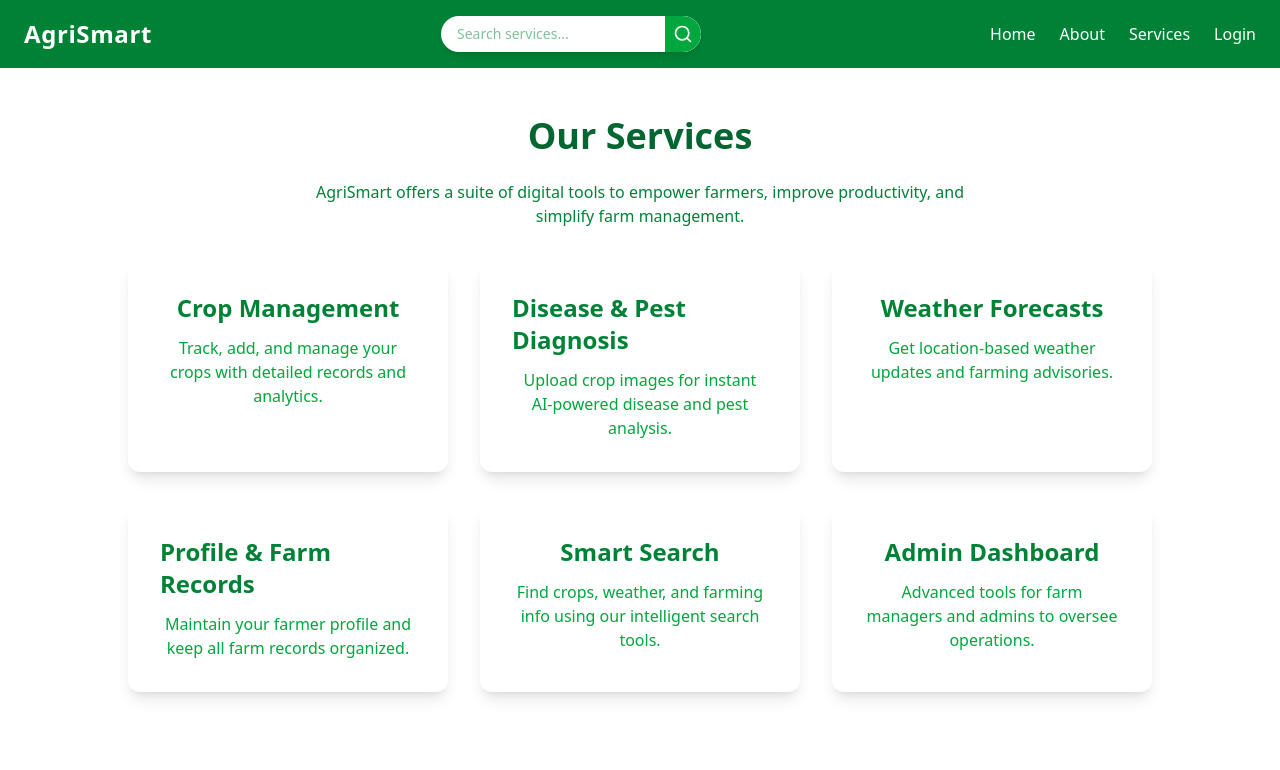
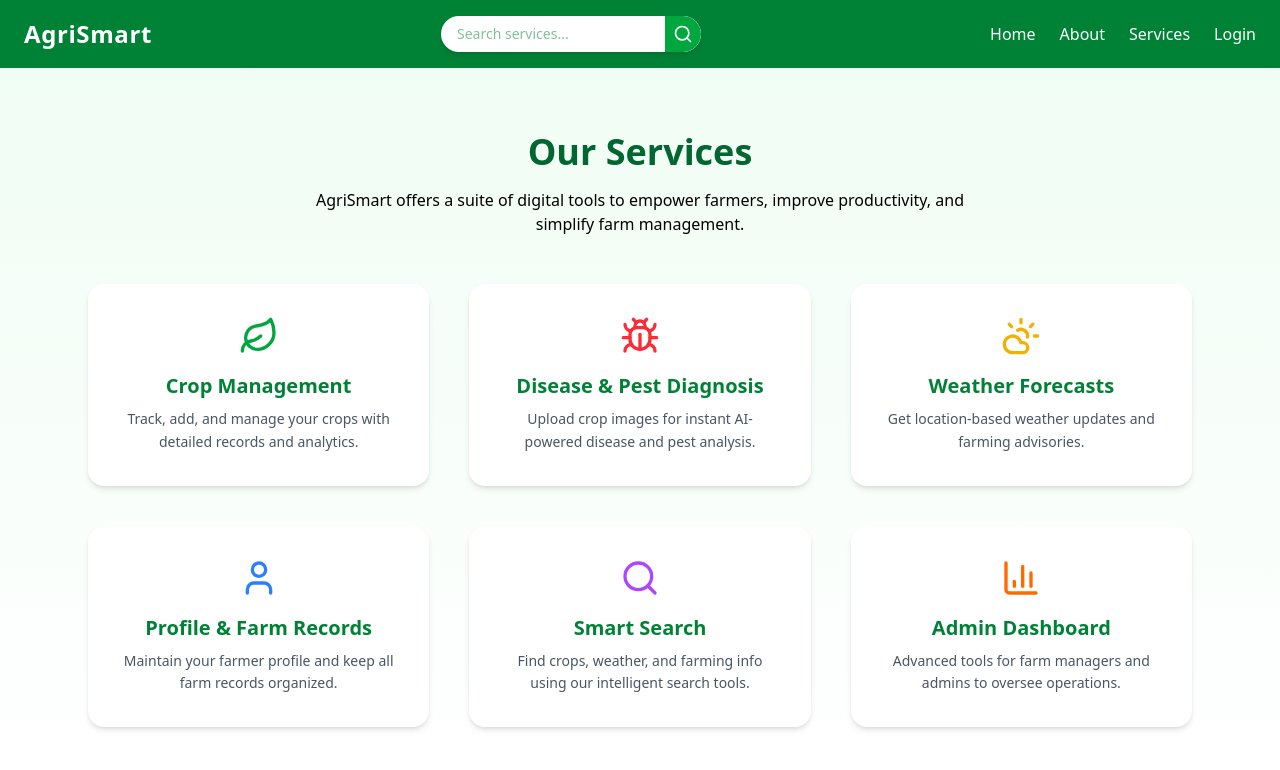
Before and after one commit to Ezekiel-Lokeru/AgriSmart, a React (Vite) app in the folder client/: page /services in a window 1280 px wide. Shown: the top 770 px of the page. Built offline with nearby package versions, Linux system fonts and the light colour scheme; no server answers.

Commit message:
Services page updated

```diff
--- a/client/src/pages/Services.jsx
+++ b/client/src/pages/Services.jsx
@@ -1,45 +1,73 @@
-import React from 'react';
+import React from "react";
+import { Leaf, CloudSun, User, Search, BarChart3, Bug } from "lucide-react"; // icons
 
 const services = [
   {
-    title: 'Crop Management',
-    description: 'Track, add, and manage your crops with detailed records and analytics.'
+    title: "Crop Management",
+    description:
+      "Track, add, and manage your crops with detailed records and analytics.",
+    icon: <Leaf className="w-10 h-10 text-green-600" />,
   },
   {
-    title: 'Disease & Pest Diagnosis',
-    description: 'Upload crop images for instant AI-powered disease and pest analysis.'
+    title: "Disease & Pest Diagnosis",
+    description:
+      "Upload crop images for instant AI-powered disease and pest analysis.",
+    icon: <Bug className="w-10 h-10 text-red-500" />,
   },
   {
-    title: 'Weather Forecasts',
-    description: 'Get location-based weather updates and farming advisories.'
+    title: "Weather Forecasts",
+    description:
+      "Get location-based weather updates and farming advisories.",
+    icon: <CloudSun className="w-10 h-10 text-yellow-500" />,
   },
   {
-    title: 'Profile & Farm Records',
-    description: 'Maintain your farmer profile and keep all farm records organized.'
+    title: "Profile & Farm Records",
+    description:
+      "Maintain your farmer profile and keep all farm records organized.",
+    icon: <User className="w-10 h-10 text-blue-500" />,
   },
   {
-    title: 'Smart Search',
-    description: 'Find crops, weather, and farming info using our intelligent search tools.'
+    title: "Smart Search",
+    description:
+      "Find crops, weather, and farming info using our intelligent search tools.",
+    icon: <Search className="w-10 h-10 text-purple-500" />,
   },
   {
-    title: 'Admin Dashboard',
-    description: 'Advanced tools for farm managers and admins to oversee operations.'
-  }
+    title: "Admin Dashboard",
+    description:
+      "Advanced tools for farm managers and admins to oversee operations.",
+    icon: <BarChart3 className="w-10 h-10 text-orange-500" />,
+  },
 ];
 
 export default function Services() {
   return (
-    <div className="min-h-screen bg-white flex flex-col items-center py-12">
-      <h1 className="text-4xl font-bold text-green-800 mb-6">Our Services</h1>
-      <p className="text-green-700 mb-8 text-center max-w-2xl">AgriSmart offers a suite of digital tools to empower farmers, improve productivity, and simplify farm management.</p>
-      <div className="grid grid-cols-1 md:grid-cols-2 lg:grid-cols-3 gap-8 w-full max-w-5xl">
-        {services.map((service, idx) => (
-          <div key={idx} className="bg-white rounded-xl shadow-lg p-8 flex flex-col items-center hover:scale-105 transition-transform">
-            <h2 className="text-2xl font-semibold text-green-700 mb-3">{service.title}</h2>
-            <p className="text-green-600 text-center">{service.description}</p>
-          </div>
-        ))}
+    <section className="bg-gradient-to-b from-green-50 to-white py-16" id="services">
+      <div className="max-w-6xl mx-auto px-6 text-center">
+        <h1 className="text-4xl font-bold text-green-800 mb-4">Our Services</h1>
+        <p className="text-black mb-12 max-w-2xl mx-auto">
+          AgriSmart offers a suite of digital tools to empower farmers, improve productivity,
+          and simplify farm management.
+        </p>
+
+        <div className="grid grid-cols-1 sm:grid-cols-2 lg:grid-cols-3 gap-10">
+          {services.map((service, idx) => (
+            <div
+              key={idx}
+              className="bg-white rounded-2xl shadow-md p-8 flex flex-col items-center
+                         hover:shadow-xl hover:-translate-y-2 transition-all duration-300"
+            >
+              <div className="mb-4">{service.icon}</div>
+              <h2 className="text-xl font-semibold text-green-700 mb-2">
+                {service.title}
+              </h2>
+              <p className="text-gray-600 text-sm text-center leading-relaxed">
+                {service.description}
+              </p>
+            </div>
+          ))}
+        </div>
       </div>
-    </div>
+    </section>
   );
 }
```
